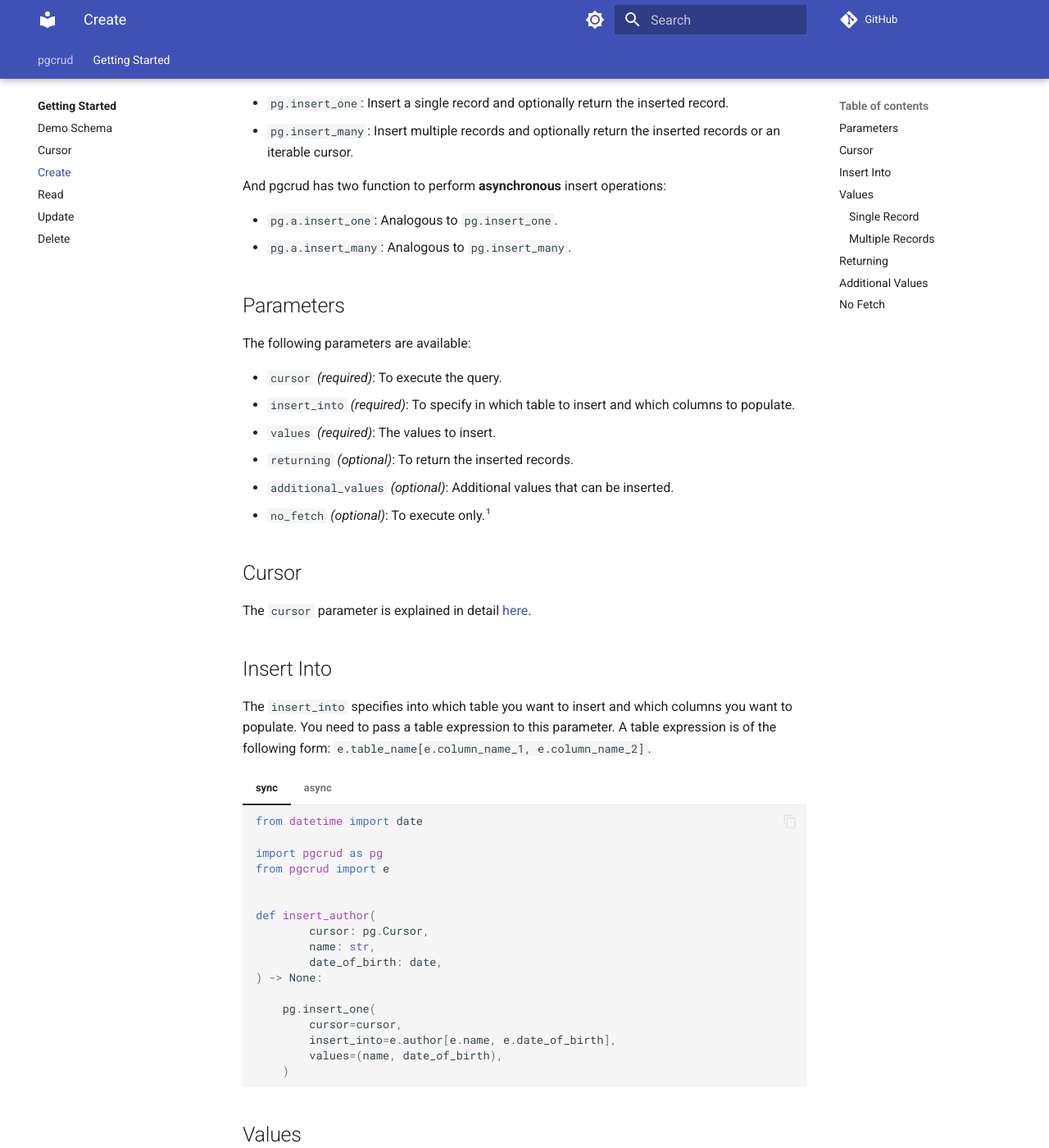
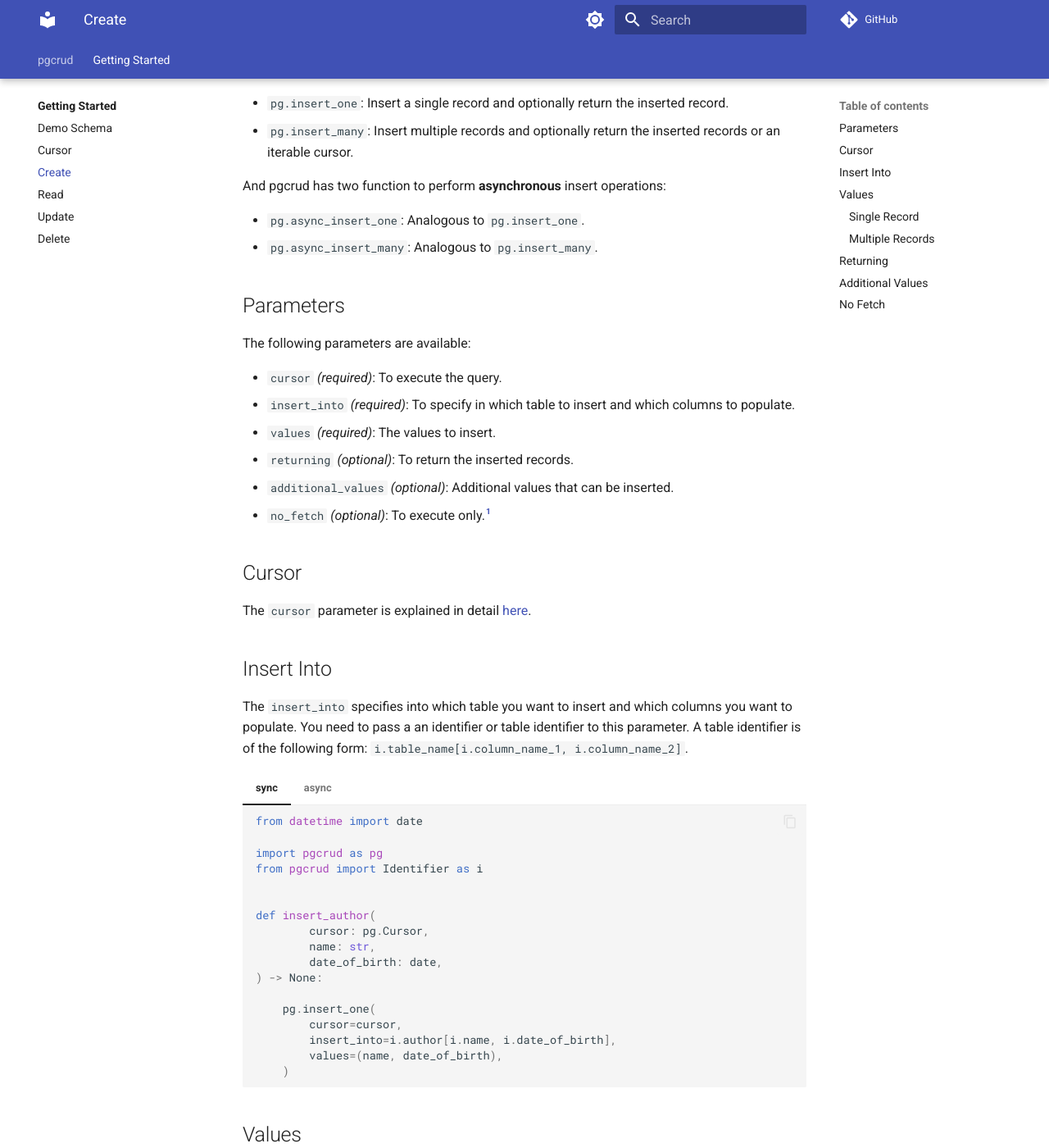
Before and after one commit to dakivara/pgcrud, an MkDocs documentation site: the page built from docs/getting-started/create.md, in a window 1280 px wide and 1400 px high, scrolled down 283 px. Shown: the whole window at 82% size. Built offline with MkDocs 1.6.1 and Material for MkDocs 9.7.7, drawn with Linux system fonts in a browser that asks for light colours; comment, search, counter and statistics services are not loaded; some of the changed text lies outside the part shown.

Commit message:
update examples

````diff
--- a/docs/getting-started/create.md
+++ b/docs/getting-started/create.md
@@ -14,8 +14,8 @@
 
 And pgcrud has two function to perform **asynchronous** insert operations:
 
-- `pg.a.insert_one`: Analogous to `pg.insert_one`.
-- `pg.a.insert_many`: Analogous to `pg.insert_many`.
+- `pg.async_insert_one`: Analogous to `pg.insert_one`.
+- `pg.async_insert_many`: Analogous to `pg.insert_many`.
 
 
 ## Parameters
@@ -30,7 +30,7 @@
 - `no_fetch` *(optional)*: To execute only.[^1]
 
 
-[^1]: Only available in `pg.insert_many` and `pg.a.insert_many`.
+[^1]: Only available in `pg.insert_many` and `pg.async_insert_many`.
 
 
 ## Cursor
@@ -41,7 +41,7 @@
 ## Insert Into
 
 The `insert_into` specifies into which table you want to insert and which columns you want to populate. You need to pass a
-table expression to this parameter. A table expression is of the following form: `e.table_name[e.column_name_1, e.column_name_2]`.
+an identifier or table identifier to this parameter. A table identifier is of the following form: `i.table_name[i.column_name_1, i.column_name_2]`.
 
 === "sync"
 
@@ -49,7 +49,7 @@
     from datetime import date
 
     import pgcrud as pg
-    from pgcrud import e
+    from pgcrud import Identifier as i
 
 
     def insert_author(
@@ -60,7 +60,7 @@
 
         pg.insert_one(
             cursor=cursor,
-            insert_into=e.author[e.name, e.date_of_birth],
+            insert_into=i.author[i.name, i.date_of_birth],
             values=(name, date_of_birth),
         )
     ```
@@ -71,18 +71,18 @@
     from datetime import date
 
     import pgcrud as pg
-    from pgcrud import e
+    from pgcrud import Identifier as i
 
 
     async def insert_author(
-            cursor: pg.a.Cursor,
+            cursor: pg.AsyncCursor,
             name: str,
             date_of_birth: date,
     ) -> None:
 
-        await pg.a.insert_one(
+        await pg.async_insert_one(
             cursor=cursor,
-            insert_into=e.author[e.name, e.date_of_birth],
+            insert_into=i.author[i.name, i.date_of_birth],
             values=(name, date_of_birth),
         )
     ```
@@ -105,7 +105,7 @@
     from pydantic import BaseModel
 
     import pgcrud as pg
-    from pgcrud import e
+    from pgcrud import Identifier as i
 
 
     class AuthorInput(BaseModel):
@@ -120,7 +120,7 @@
 
         pg.insert_one(
             cursor=cursor,
-            insert_into=e.author[e.name, e.date_of_birth],
+            insert_into=i.author[i.name, i.date_of_birth],
             values=input_,
         )
     ```
@@ -133,7 +133,7 @@
     from pydantic import BaseModel
 
     import pgcrud as pg
-    from pgcrud import e
+    from pgcrud import Identifier as i
 
 
     class AuthorInput(BaseModel):
@@ -142,13 +142,13 @@
 
 
     async def insert_author(
-            cursor: pg.a.Cursor,
+            cursor: pg.AsyncCursor,
             input_: AuthorInput,
     ) -> None:
 
-        await pg.a.insert_one(
+        await pg.async_insert_one(
             cursor=cursor,
-            insert_into=e.author[e.name, e.date_of_birth],
+            insert_into=i.author[i.name, i.date_of_birth],
             values=input_,
         )
     ```
@@ -166,7 +166,7 @@
     from pydantic import BaseModel
 
     import pgcrud as pg
-    from pgcrud import e
+    from pgcrud import Identifier as i
 
 
     class AuthorInput(BaseModel):
@@ -181,7 +181,7 @@
 
         pg.insert_many(
             cursor=cursor,
-            insert_into=e.author[e.name, e.date_of_birth],
+            insert_into=i.author[i.name, i.date_of_birth],
             values=input_,
         )
     ```
@@ -194,7 +194,7 @@
     from pydantic import BaseModel
 
     import pgcrud as pg
-    from pgcrud import e
+    from pgcrud import Identifier as i
 
 
     class AuthorInput(BaseModel):
@@ -203,13 +203,13 @@
 
 
     async def insert_authors(
-            cursor: pg.a.Cursor,
+            cursor: pg.AsyncCursor,
             input_: list[AuthorInput],
     ) -> None:
 
-        await pg.a.insert_many(
+        await pg.async_insert_many(
             cursor=cursor,
-            insert_into=e.author[e.name, e.date_of_birth],
+            insert_into=i.author[i.name, i.date_of_birth],
             values=input_,
         )
     ```
@@ -229,7 +229,7 @@
     from datetime import date
 
     import pgcrud as pg
-    from pgcrud import e
+    from pgcrud import Identifier as i
 
 
     def insert_book(
@@ -239,9 +239,9 @@
 
         return pg.insert_one(
             cursor=cursor[int],
-            insert_into=e.book[e.title, e.publication_date, e.author_id],
+            insert_into=i.book[i.title, i.publication_date, i.author_id],
             values=input_,
-            returning=e.id,
+            returning=i.id,
         )
     ```
 
@@ -251,19 +251,19 @@
     from datetime import date
 
     import pgcrud as pg
-    from pgcrud import e
+    from pgcrud import Identifier as i
 
 
     async def insert_book(
-            cursor: pg.a.Cursor,
+            cursor: pg.AsyncCursor,
             input_: tuple[str, date, int],
     ) -> int:
 
-        return await pg.a.insert_one(
+        return await pg.async_insert_one(
             cursor=cursor[int],
-            insert_into=e.book[e.title, e.publication_date, e.author_id],
+            insert_into=i.book[i.title, i.publication_date, i.author_id],
             values=input_,
-            returning=e.id,
+            returning=i.id,
         )
     ```
 
@@ -282,7 +282,7 @@
     from pydantic import BaseModel
 
     import pgcrud as pg
-    from pgcrud import e
+    from pgcrud import Identifier as i
 
 
     class BookInput(BaseModel):
@@ -303,14 +303,14 @@
 
         author_id = pg.insert_one(
             cursor[int],
-            insert_into=e.author[e.name, e.date_of_birth],
+            insert_into=i.author[i.name, i.date_of_birth],
             values=input_,
-            returning=e.id,
+            returning=i.id,
         )
 
         pg.insert_many(
             cursor=cursor,
-            insert_into=e.book[e.title, e.publication_date, e.author_id],
+            insert_into=i.book[i.title, i.publication_date, i.author_id],
             values=input_.books,
             additional_values={'author_id': author_id},
         )
@@ -324,7 +324,7 @@
     from pydantic import BaseModel
 
     import pgcrud as pg
-    from pgcrud import e
+    from pgcrud import Identifier as i
 
 
     class BookInput(BaseModel):
@@ -339,20 +339,20 @@
 
 
     async def insert_author_with_books(
-            cursor: pg.a.Cursor,
+            cursor: pg.AsyncCursor,
             input_: AuthorInput,
     ) -> None:
 
-        author_id = await pg.a.insert_one(
+        author_id = await pg.async_insert_one(
             cursor[int],
-            insert_into=e.author[e.name, e.date_of_birth],
+            insert_into=i.author[i.name, i.date_of_birth],
             values=input_,
-            returning=e.id,
+            returning=i.id,
         )
 
-        await pg.a.insert_many(
+        await pg.async_insert_many(
             cursor=cursor,
-            insert_into=e.book[e.title, e.publication_date, e.author_id],
+            insert_into=i.book[i.title, i.publication_date, i.author_id],
             values=input_.books,
             additional_values={'author_id': author_id},
         )
@@ -371,7 +371,7 @@
     from datetime import date
 
     import pgcrud as pg
-    from pgcrud import e
+    from pgcrud import Identifier as i
 
 
     def insert_books(
@@ -381,9 +381,9 @@
 
         return pg.insert_many(
             cursor=cursor[int],
-            insert_into=e.book[e.title, e.publication_date, e.author_id],
+            insert_into=i.book[i.title, i.publication_date, i.author_id],
             values=input_,
-            returning=e.id,
+            returning=i.id,
             no_fetch=True,
         )
     ```
@@ -394,19 +394,19 @@
     from datetime import date
 
     import pgcrud as pg
-    from pgcrud import e
+    from pgcrud import Identifier as i
 
 
     async def insert_books(
-            cursor: pg.a.Cursor,
+            cursor: pg.AsyncCursor,
             input_: list[tuple[str, date, int]],
-    ) -> pg.a.Cursor[int]:
+    ) -> pg.AsyncCursor[int]:
 
-        return await pg.a.insert_many(
+        return await pg.async_insert_many(
             cursor=cursor[int],
-            insert_into=e.book[e.title, e.publication_date, e.author_id],
+            insert_into=i.book[i.title, i.publication_date, i.author_id],
             values=input_,
-            returning=e.id,
+            returning=i.id,
             no_fetch=True,
         )
     ```
````
